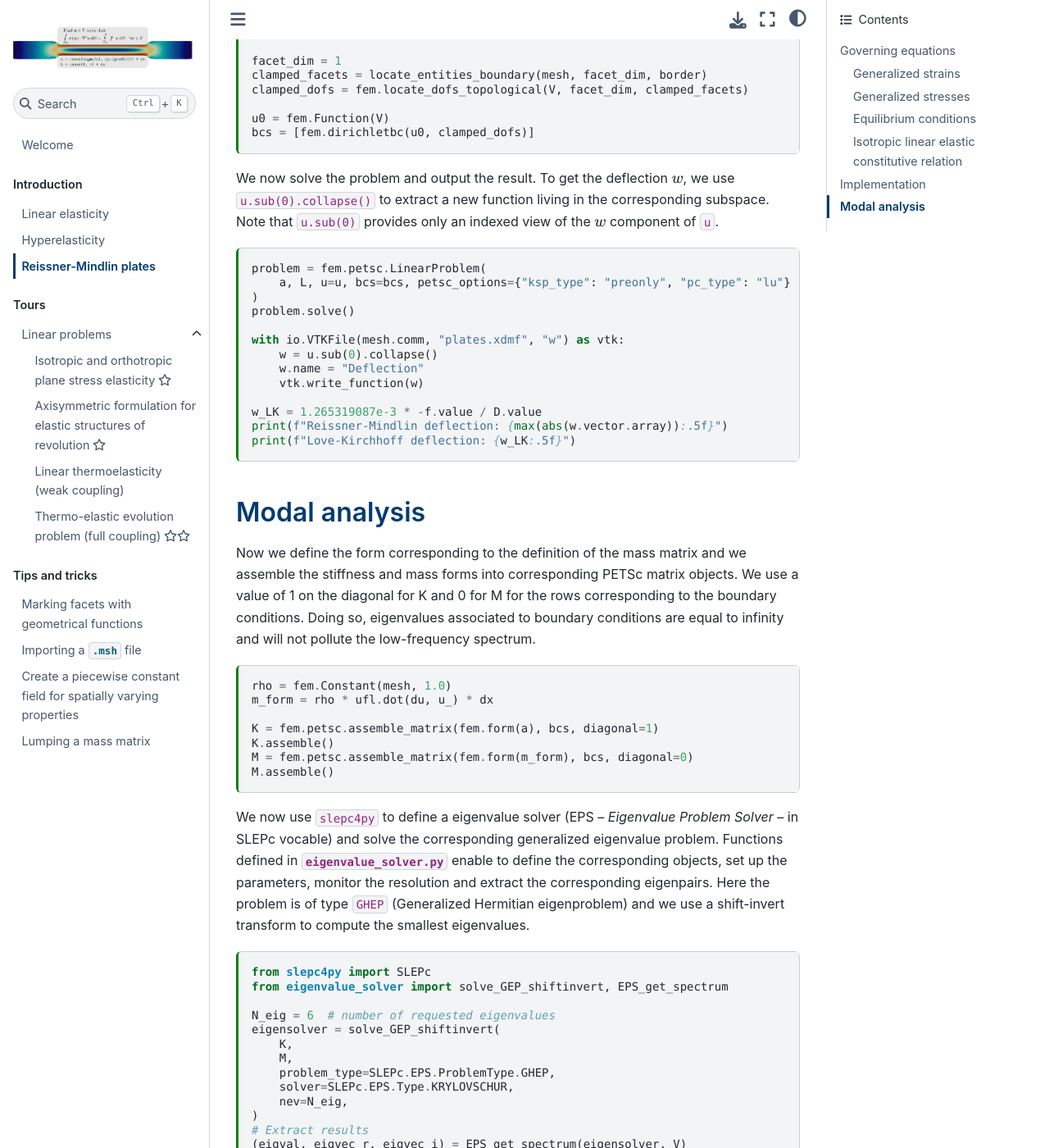
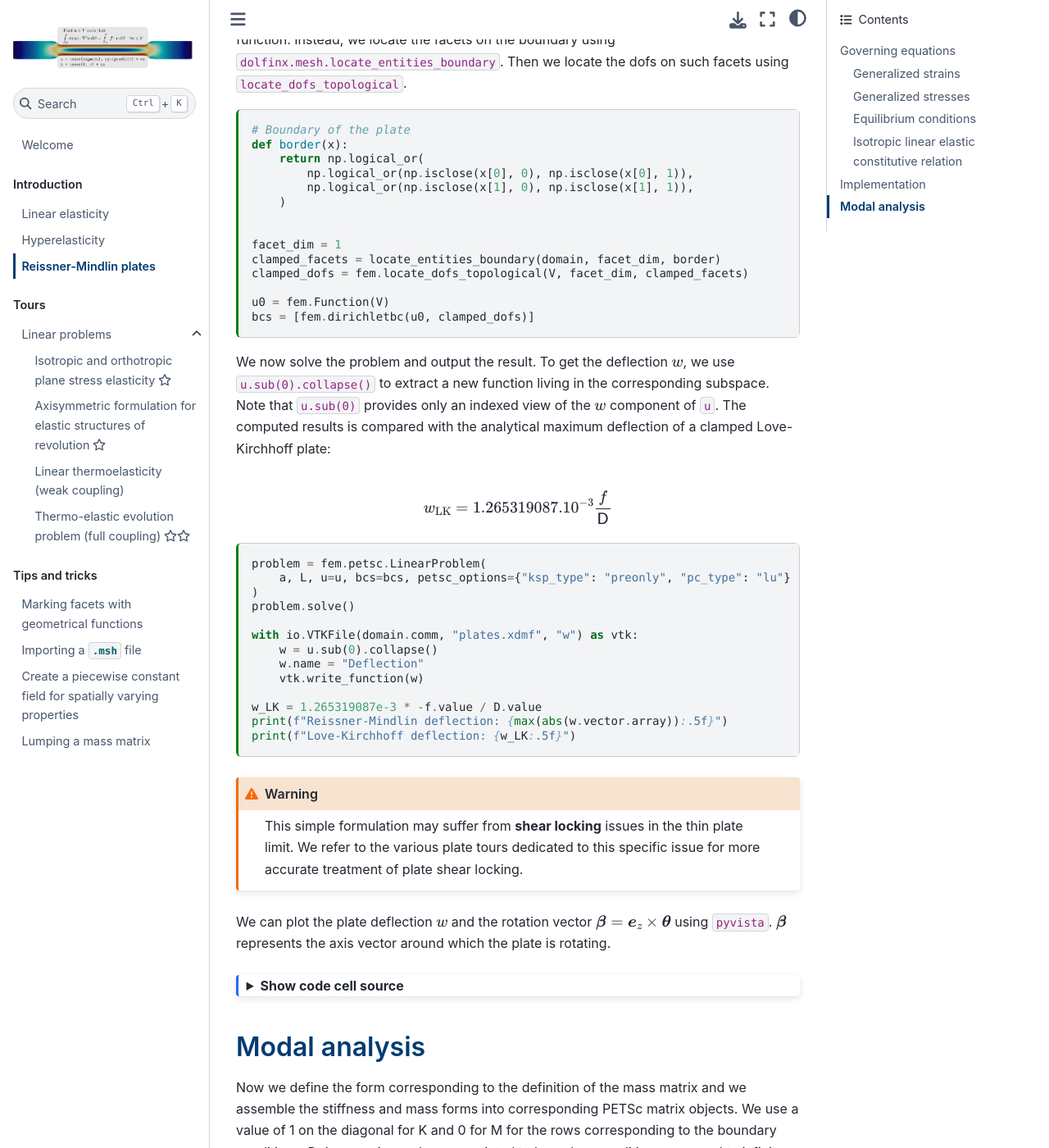
Before and after one commit to bleyerj/comet-fenicsx, a Jupyter Book: the page built from intro/plates.md, in a window 1280 px wide and 1400 px high, scrolled down 3057 px. Shown: the whole window at 82% size. Built offline with Jupyter Book 1.0.4 settings and Sphinx 7.4.7 and the Sphinx Book theme 1.1.4, drawn with Linux system fonts in a browser that asks for light colours; some of the changed text lies outside the part shown.

Commit message:
Add pyvista in intro plates

````diff
--- a/intro/plates.md
+++ b/intro/plates.md
@@ -44,6 +44,7 @@ For a distributed transverse surface loading $f$,
 * Moment equilibrium: $\div \bM + \bQ = 0$
 
 In weak form:
+
 $$\int_{\Omega} (\bM:\nabla^\text{s}\widehat{\btheta} + \bQ\cdot(\nabla \widehat{w} - \widehat{\btheta}))\text{d}\Omega = \int_{\Omega} f w \text{d}\Omega \quad \forall \widehat{w},\widehat{\btheta}$$
 
 ### Isotropic linear elastic constitutive relation
@@ -72,11 +73,18 @@ import ufl
 from mpi4py import MPI
 from dolfinx import fem, io
 import dolfinx.fem.petsc
-from dolfinx.mesh import create_unit_square, CellType, locate_entities_boundary
+from dolfinx.mesh import (
+    create_unit_square,
+    CellType,
+    DiagonalType,
+    locate_entities_boundary,
+)
 
 
 N = 10
-mesh = create_unit_square(MPI.COMM_WORLD, N, N, CellType.triangle)
+domain = create_unit_square(
+    MPI.COMM_WORLD, N, N, cell_type=CellType.triangle, diagonal=DiagonalType.crossed
+)
 ```
 
 Next we define material properties and functions which will be used for defining the variational formulation.
@@ -88,12 +96,12 @@ E = 210.0e3
 nu = 0.3
 
 # bending stiffness
-D = fem.Constant(mesh, E * thick**3 / (1 - nu**2) / 12.0)
+D = fem.Constant(domain, E * thick**3 / (1 - nu**2) / 12.0)
 # shear stiffness
-F = fem.Constant(mesh, E / 2 / (1 + nu) * thick * 5.0 / 6.0)
+F = fem.Constant(domain, E / 2 / (1 + nu) * thick * 5.0 / 6.0)
 
 # uniform transversal load
-f = fem.Constant(mesh, -100.0)
+f = fem.Constant(domain, -100.0)
 
 
 # Useful function for defining strains and stresses
@@ -122,9 +130,9 @@ Now we define the corresponding function space. Our dofs are $w$ and $\btheta$,
 
 ```{code-cell} ipython3
 # Definition of function space for U:displacement, T:rotation
-Ue = ufl.FiniteElement("P", mesh.ufl_cell(), 2)
-Te = ufl.VectorElement("P", mesh.ufl_cell(), 1)
-V = fem.FunctionSpace(mesh, ufl.MixedElement([Ue, Te]))
+Ue = ufl.FiniteElement("P", domain.ufl_cell(), 2)
+Te = ufl.VectorElement("P", domain.ufl_cell(), 1)
+V = fem.functionspace(domain, ufl.MixedElement([Ue, Te]))
 
 # Functions
 u = fem.Function(V, name="Unknown")
@@ -133,7 +141,7 @@ u_ = ufl.TestFunction(V)
 du = ufl.TrialFunction(V)
 
 # Linear and bilinear forms
-dx = ufl.Measure("dx", domain=mesh)
+dx = ufl.Measure("dx", domain=domain)
 L = f * w_ * dx
 a = (
     ufl.dot(bending_moment(u_), curvature(du))
@@ -153,14 +161,18 @@ def border(x):
 
 
 facet_dim = 1
-clamped_facets = locate_entities_boundary(mesh, facet_dim, border)
+clamped_facets = locate_entities_boundary(domain, facet_dim, border)
 clamped_dofs = fem.locate_dofs_topological(V, facet_dim, clamped_facets)
 
 u0 = fem.Function(V)
 bcs = [fem.dirichletbc(u0, clamped_dofs)]
 ```
 
-We now solve the problem and output the result. To get the deflection $w$, we use `u.sub(0).collapse()` to extract a new function living in the corresponding subspace. Note that `u.sub(0)` provides only an indexed view of the $w$ component of `u`.
+We now solve the problem and output the result. To get the deflection $w$, we use `u.sub(0).collapse()` to extract a new function living in the corresponding subspace. Note that `u.sub(0)` provides only an indexed view of the $w$ component of `u`. The computed results is compared with the analytical maximum deflection of a clamped Love-Kirchhoff plate:
+
+$$
+w_\text{LK} = 1.265319087.10^{-3} \dfrac{f}{\mathsf{D}}
+$$
 
 ```{code-cell} ipython3
 problem = fem.petsc.LinearProblem(
@@ -168,7 +180,7 @@ problem = fem.petsc.LinearProblem(
 )
 problem.solve()
 
-with io.VTKFile(mesh.comm, "plates.xdmf", "w") as vtk:
+with io.VTKFile(domain.comm, "plates.xdmf", "w") as vtk:
     w = u.sub(0).collapse()
     w.name = "Deflection"
     vtk.write_function(w)
@@ -178,13 +190,60 @@ print(f"Reissner-Mindlin deflection: {max(abs(w.vector.array)):.5f}")
 print(f"Love-Kirchhoff deflection: {w_LK:.5f}")
 ```
 
+```{warning}
+This simple formulation may suffer from **shear locking** issues in the thin plate limit. We refer to the various plate tours dedicated to this specific issue for more accurate treatment of plate shear locking.
+```
+
+We can plot the plate deflection $w$ and the rotation vector $\boldsymbol{\beta} = \boldsymbol{e}_z\times \btheta$ using `pyvista`. $\boldsymbol{\beta}$ represents the axis vector around which the plate is rotating.
+
+```{code-cell} ipython3
+:tags: [hide-input]
+
+import pyvista
+from dolfinx import plot
+
+pyvista.set_jupyter_backend("static")
+
+Vw = w.function_space
+w_topology, w_cell_types, w_geometry = plot.vtk_mesh(Vw)
+w_grid = pyvista.UnstructuredGrid(w_topology, w_cell_types, w_geometry)
+w_grid.point_data["Deflection"] = w.x.array
+w_grid.set_active_scalars("Deflection")
+warped = w_grid.warp_by_scalar("Deflection", factor=5)
+
+plotter = pyvista.Plotter()
+plotter.add_mesh(
+    warped,
+    show_edges=True,
+    show_scalar_bar=True,
+    scalars="Deflection",
+)
+plotter.show()
+
+theta = u.sub(1).collapse()
+Vt = theta.function_space
+theta_topology, theta_cell_types, theta_geometry = plot.vtk_mesh(Vt)
+theta_grid = pyvista.UnstructuredGrid(theta_topology, theta_cell_types, theta_geometry)
+beta_3D = np.zeros((theta_geometry.shape[0], 3))
+beta_3D[:, :2] = theta.x.array.reshape(-1, 2) @ np.array([[0, -1], [1, 0]])
+theta_grid["beta"] = beta_3D
+theta_grid.set_active_vectors("beta")
+
+plotter = pyvista.Plotter()
+plotter.add_mesh(
+    theta_grid.arrows, lighting=False, scalar_bar_args={"title": "Rotation Magnitude"}
+)
+plotter.add_mesh(theta_grid, color="grey", ambient=0.6, opacity=0.5, show_edges=True)
+plotter.show()
+```
+
 ## Modal analysis
 
 Now we define the form corresponding to the definition of the mass matrix and we assemble the stiffness and mass forms into corresponding PETSc matrix objects. We use a value of 1 on the diagonal for K and 0 for M for the rows corresponding to the boundary conditions. Doing so, eigenvalues associated to boundary conditions are equal to infinity and will not pollute the low-frequency spectrum.
 
 ```{code-cell} ipython3
-rho = fem.Constant(mesh, 1.0)
-m_form = rho * ufl.dot(du, u_) * dx
+rho = fem.Constant(domain, 2700.0)
+m_form = rho * thick * ufl.dot(du, u_) * dx
 
 K = fem.petsc.assemble_matrix(fem.form(a), bcs, diagonal=1)
 K.assemble()
@@ -210,12 +269,36 @@ eigensolver = solve_GEP_shiftinvert(
 # Extract results
 (eigval, eigvec_r, eigvec_i) = EPS_get_spectrum(eigensolver, V)
 # Output eigenmodes
-with io.VTKFile(mesh.comm, "plates_eigenvalues.xdmf", "w") as vtk:
+with io.VTKFile(domain.comm, "plates_eigenvalues.xdmf", "w") as vtk:
     for i in range(N_eig):
         w = eigvec_r[i].sub(0).collapse()
         w.name = "Deflection"
         vtk.write_function(w, i)
-    w = u.sub(0).collapse()
-    w.name = "Deflection"
-    vtk.write_function(w, i)
 ```
+
+The eigenmodes look as follows using `pyvista`:
+
+```{code-cell} ipython3
+:tags: [hide-input]
+
+w_grid = pyvista.UnstructuredGrid(w_topology, w_cell_types, w_geometry)
+
+pl = pyvista.Plotter(shape=(2, 3))
+for i in range(2):
+    for j in range(3):
+        pl.subplot(i, j)
+        current_index = 3 * i + j
+        eigenmode = f"eigenmode_{current_index:02}"
+        pl.add_text(
+            f"eigenmode {current_index}, freq. {np.real(np.sqrt(eigval[current_index]))/2/np.pi*1e3:.1f} Hz",
+            font_size=10,
+        )
+        wi = eigvec_r[current_index].sub(0).collapse()
+        w_grid[eigenmode] = wi.x.array
+        pl.add_mesh(
+            w_grid.warp_by_scalar(eigenmode, factor=0.03),
+            scalars=eigenmode,
+            show_scalar_bar=False,
+        )
+pl.show()
+```
````
